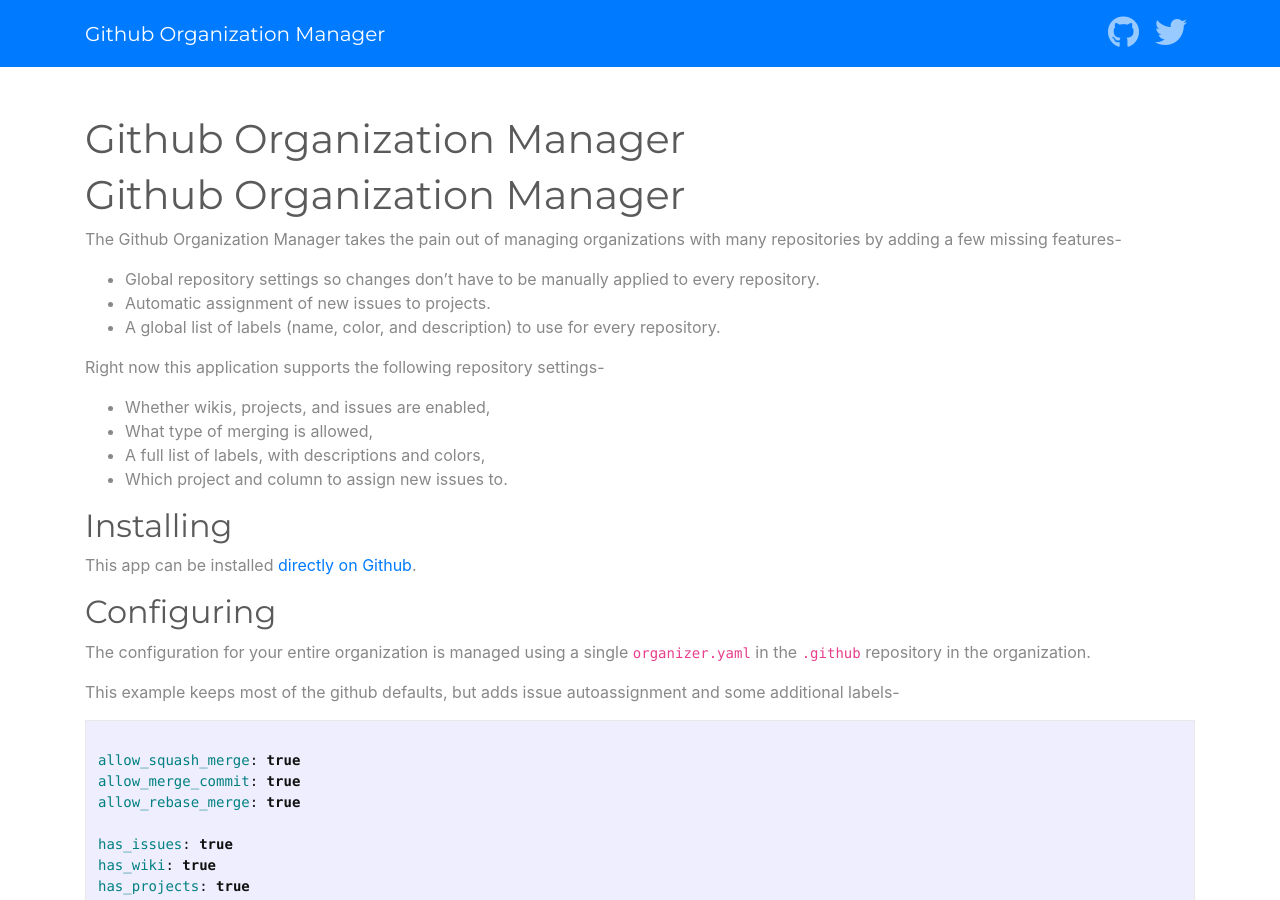
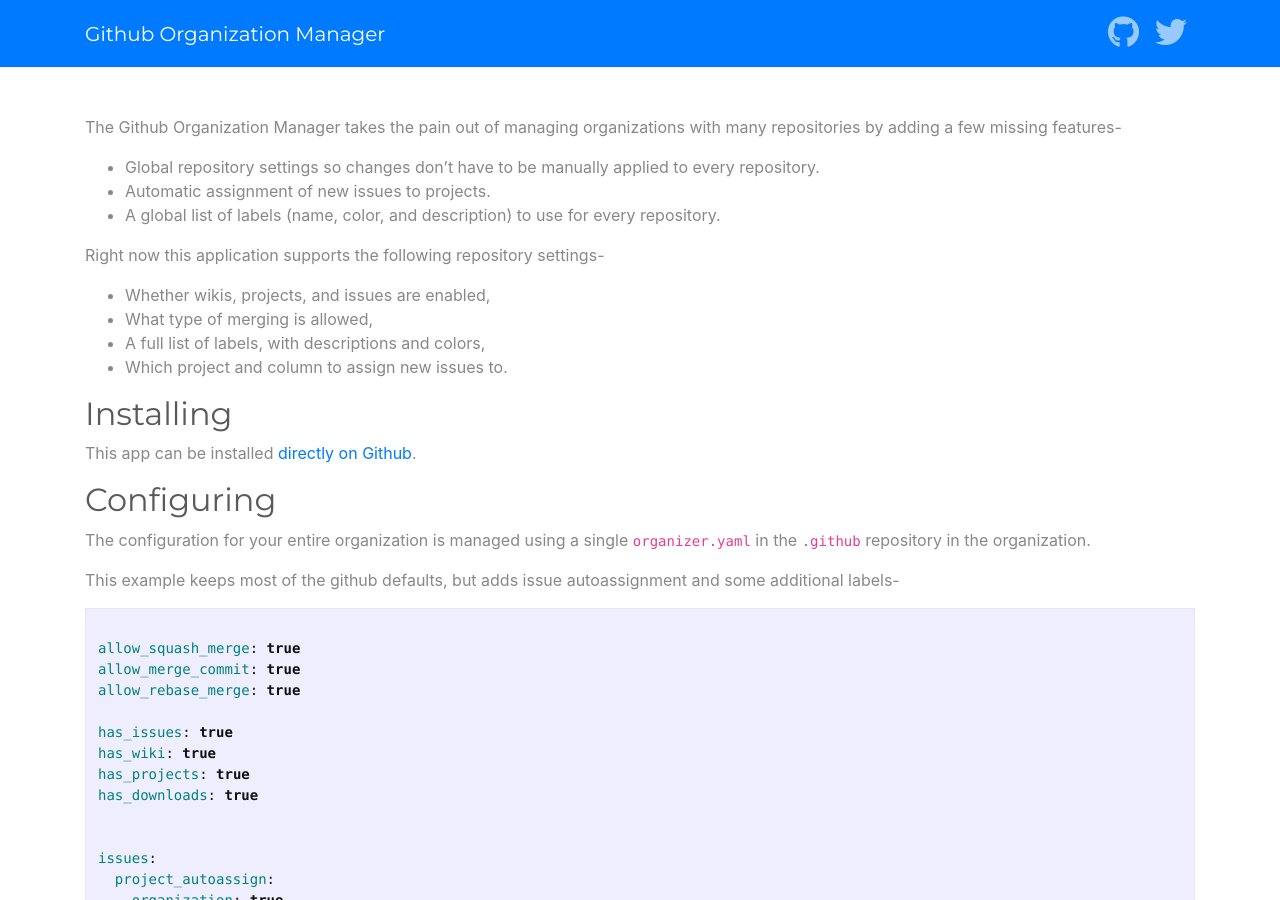
Before and after one commit to gitconsensus/legacy_organizer.gitconsensus.com, a Jekyll site: the page built from index.md, in a window 1280 px wide and 900 px high. Built offline with Jekyll 4.4.1, drawn with Linux system fonts in a browser that asks for light colours; nearby versions of some CDN libraries; comment, search, counter and statistics services are not loaded; our own code applies the rules of GitHub Pages for plain Markdown files.

Commit message:
Remove extra header

```diff
--- a/index.md
+++ b/index.md
@@ -1,8 +1,6 @@
 ---
 layout: page
 ---
-
-# Github Organization Manager
 
 The Github Organization Manager takes the pain out of managing organizations with many repositories by adding a few missing features-
 
```
